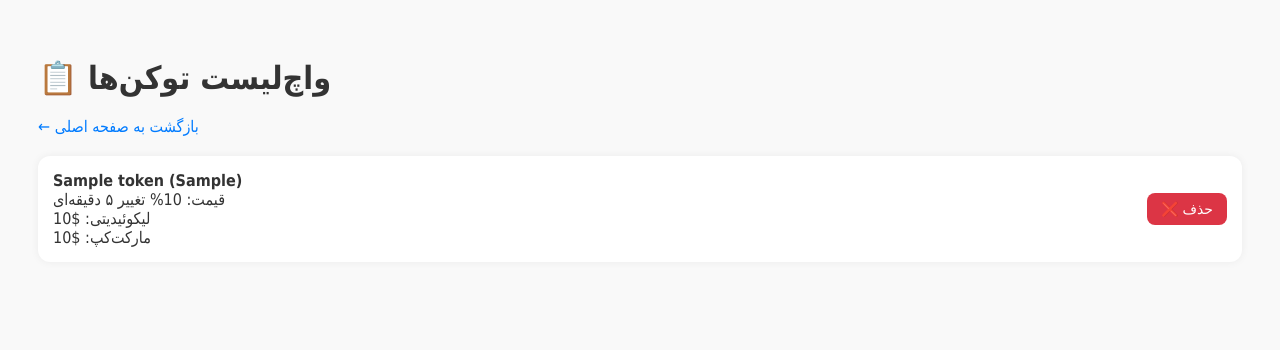
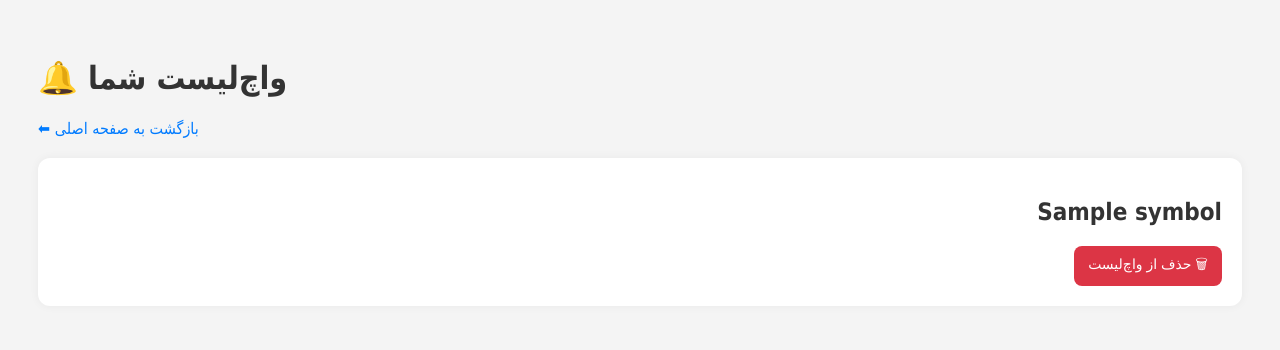
Before and after one commit to tmg1981/mim, a Flask app: template templates/watchlist.html in a window 1280 px wide. Shown: the top 350 px of the page. Run offline with Flask 3, Linux system fonts and the light colour scheme; the template is opened without the code that fills it: most values are stand-ins (such as "Sample title", 1, 10 or a date in 2020).

Commit message:
اصلاح 11:24

```diff
--- a/app.py
+++ b/app.py
@@ -1,4 +1,4 @@
-from flask import Flask, render_template, request, redirect, url_for, jsonify
+from flask import Flask, render_template, request, redirect, url_for
 import requests
 from datetime import datetime
 import pytz
@@ -7,61 +7,75 @@ import json
 
 app = Flask(__name__)
 
+# متغیرهای محیطی برای تلگرام
 TELEGRAM_BOT_TOKEN = os.getenv("TELEGRAM_BOT_TOKEN")
 TELEGRAM_CHAT_ID = os.getenv("TELEGRAM_CHAT_ID")
 
 WATCHLIST_FILE = "watchlist.json"
+
+# توکن تستی برای نمایش ثابت
+TEST_TOKEN = {
+    "name": "TestToken",
+    "symbol": "TTK",
+    "price_usd": 1.23,
+    "liquidity_usd": 100000,
+    "market_cap": 500000,
+    "price_change_5m": 25.5,
+    "contract_address": "0xTestAddress",
+    "chain": "TestNet",
+    "dex": "FakeDEX",
+    "chart": "#"
+}
+
+# بارگذاری واچ‌لیست
 if os.path.exists(WATCHLIST_FILE):
     with open(WATCHLIST_FILE, "r") as f:
         watchlist = set(json.load(f))
 else:
     watchlist = set()
 
-# دریافت توکن‌ها از API واقعی DexScreener
+# ذخیره واچ‌لیست در فایل
+def save_watchlist():
+    with open(WATCHLIST_FILE, "w") as f:
+        json.dump(list(watchlist), f)
+
+# گرفتن توکن‌ها از DexScreener
 def get_tokens():
     try:
         url = "https://api.dexscreener.com/latest/dex/pairs/solana"
         response = requests.get(url, timeout=10)
         data = response.json()
         tokens = []
-
-        for item in data["pairs"][:10]:  # فقط 10 توکن اول برای تست
-            token = {
-                "token_name": item.get("baseToken", {}).get("name", "Unknown"),
-                "token_symbol": item.get("baseToken", {}).get("symbol", "UNK"),
-                "price_usd": float(item.get("priceUsd", 0)),
-                "liquidity": float(item.get("liquidity", {}).get("usd", 0)),
+        for item in data.get("pairs", [])[:20]:
+            tokens.append({
+                "name": item.get("baseToken", {}).get("name", "Unknown"),
+                "symbol": item.get("baseToken", {}).get("symbol", "N/A"),
+                "price_usd": float(item.get("priceUsd") or 0),
+                "liquidity_usd": float(item.get("liquidity", {}).get("usd", 0)),
                 "market_cap": float(item.get("fdv", 0)),
                 "price_change_5m": float(item.get("priceChange", {}).get("m5", 0)),
-                "address": item.get("pairAddress", "")
-            }
-            tokens.append(token)
-
-        # اضافه کردن توکن تستی
-        tokens.insert(0, {
-            "token_name": "TestToken",
-            "token_symbol": "TTK",
-            "price_usd": 1.23,
-            "liquidity": 100000,
-            "market_cap": 500000,
-            "price_change_5m": 25.5,
-            "address": "0xTestAddress"
-        })
-
+                "contract_address": item.get("pairAddress", ""),
+                "chain": item.get("chainId", "solana"),
+                "dex": item.get("dexId", "N/A"),
+                "chart": item.get("url", "#")
+            })
+        tokens.insert(0, TEST_TOKEN)
         return tokens
     except Exception as e:
         print(f"Error fetching tokens: {e}")
-        return []
+        return [TEST_TOKEN]
 
+# زمان محلی تهران
 def get_local_time():
     local_tz = pytz.timezone("Asia/Tehran")
     now_utc = datetime.utcnow()
     now_local = now_utc.replace(tzinfo=pytz.utc).astimezone(local_tz)
     return now_local.strftime("%Y-%m-%d %H:%M:%S")
 
+# ارسال پیام به تلگرام
 def send_telegram_message(message):
     if not TELEGRAM_BOT_TOKEN or not TELEGRAM_CHAT_ID:
-        print("Telegram credentials not set!")
+        print("⚠️ Telegram credentials not set.")
         return False
     try:
         url = f"https://api.telegram.org/bot{TELEGRAM_BOT_TOKEN}/sendMessage"
@@ -71,9 +85,11 @@ def send_telegram_message(message):
             "parse_mode": "HTML"
         }
         response = requests.post(url, data=payload)
+        if response.status_code != 200:
+            print(f"❌ Telegram error: {response.text}")
         return response.ok
     except Exception as e:
-        print(f"Error sending telegram message: {e}")
+        print(f"❌ Telegram send error: {e}")
         return False
 
 @app.route("/", methods=["GET"])
@@ -82,17 +98,24 @@ def index():
     last_updated = get_local_time()
     return render_template("index.html", tokens=tokens, last_updated=last_updated)
 
-@app.route("/watchlist", methods=["POST"])
-def add_to_watchlist():
-    data = request.json
-    address = data.get("address")
-    if address and address not in watchlist:
-        watchlist.add(address)
-        with open(WATCHLIST_FILE, "w") as f:
-            json.dump(list(watchlist), f)
-        send_telegram_message(f"✅ توکن جدیدی به واچ‌لیست اضافه شد:\n<code>{address}</code>")
-        return jsonify({"status": "ok"})
-    return jsonify({"status": "exists"})
+@app.route("/add_to_watchlist/<symbol>", methods=["POST"])
+def add_to_watchlist(symbol):
+    if symbol not in watchlist:
+        watchlist.add(symbol)
+        save_watchlist()
+        send_telegram_message(f"✅ توکن <b>{symbol}</b> به واچ‌لیست اضافه شد.")
+    return redirect(url_for("index"))
+
+@app.route("/watchlist", methods=["GET"])
+def view_watchlist():
+    symbols = list(watchlist)
+    return render_template("watchlist.html", symbols=symbols)
+
+@app.route("/remove_from_watchlist/<symbol>", methods=["POST"])
+def remove_from_watchlist(symbol):
+    watchlist.discard(symbol)
+    return redirect(url_for("view_watchlist"))
+
 
 if __name__ == "__main__":
     app.run(host="0.0.0.0", port=10000)
--- a/templates/watchlist.html
+++ b/templates/watchlist.html
@@ -1,27 +1,22 @@
 <!DOCTYPE html>
 <html lang="fa">
 <head>
-    <meta charset="UTF-8">
-    <title>واچ‌لیست توکن‌ها</title>
+    <meta charset="UTF-8" />
+    <title>واچ‌لیست شما</title>
     <style>
         body {
             font-family: "Tahoma", sans-serif;
-            background-color: #f9f9f9;
+            background-color: #f4f4f4;
             padding: 30px;
             color: #333;
         }
         .token {
             background-color: #fff;
-            padding: 15px;
+            padding: 20px;
             margin-bottom: 15px;
             border-radius: 12px;
-            box-shadow: 0 0 8px rgba(0,0,0,0.06);
-            display: flex;
-            justify-content: space-between;
-            align-items: center;
-        }
-        .token-info {
-            flex-grow: 1;
+            box-shadow: 0 0 10px rgba(0,0,0,0.05);
+            direction: rtl;
         }
         button {
             padding: 8px 14px;
@@ -31,38 +26,39 @@
             font-size: 14px;
             border-radius: 8px;
             cursor: pointer;
+            transition: background-color 0.3s ease;
         }
-        h1 {
-            margin-bottom: 20px;
+        button:hover {
+            background-color: #c82333;
         }
         a {
+            display: inline-block;
+            margin-bottom: 20px;
+            font-size: 16px;
             text-decoration: none;
             color: #007bff;
-            margin-bottom: 20px;
-            display: inline-block;
+        }
+        a:hover {
+            text-decoration: underline;
         }
     </style>
 </head>
 <body>
-    <h1>📋 واچ‌لیست توکن‌ها</h1>
-    <a href="{{ url_for('index') }}">← بازگشت به صفحه اصلی</a>
+    <h1>🔔 واچ‌لیست شما</h1>
 
-    {% if tokens %}
-        {% for token in tokens %}
+    <a href="/">⬅ بازگشت به صفحه اصلی</a>
+
+    {% if symbols %}
+        {% for symbol in symbols %}
         <div class="token">
-            <div class="token-info">
-                <strong>{{ token.token_name }} ({{ token.token_symbol }})</strong><br>
-                قیمت: {{ token.price_change_5m }}% تغییر ۵ دقیقه‌ای<br>
-                لیکوئیدیتی: ${{ '{:,.0f}'.format(token.liquidity) }}<br>
-                مارکت‌کپ: ${{ '{:,.0f}'.format(token.market_cap) }}
-            </div>
-            <form action="/remove_from_watchlist/{{ token.address }}" method="post">
-                <button type="submit">❌ حذف</button>
+            <h2>{{ symbol }}</h2>
+            <form method="post" action="/remove_from_watchlist/{{ symbol }}">
+                <button type="submit">🗑 حذف از واچ‌لیست</button>
             </form>
         </div>
         {% endfor %}
     {% else %}
-        <p>واچ‌لیست شما خالی است.</p>
+        <p>❗ هیچ توکنی در واچ‌لیست شما وجود ندارد.</p>
     {% endif %}
 </body>
 </html>
```
Also changed, not shown: templates/index.html (+8 -31 lines).
